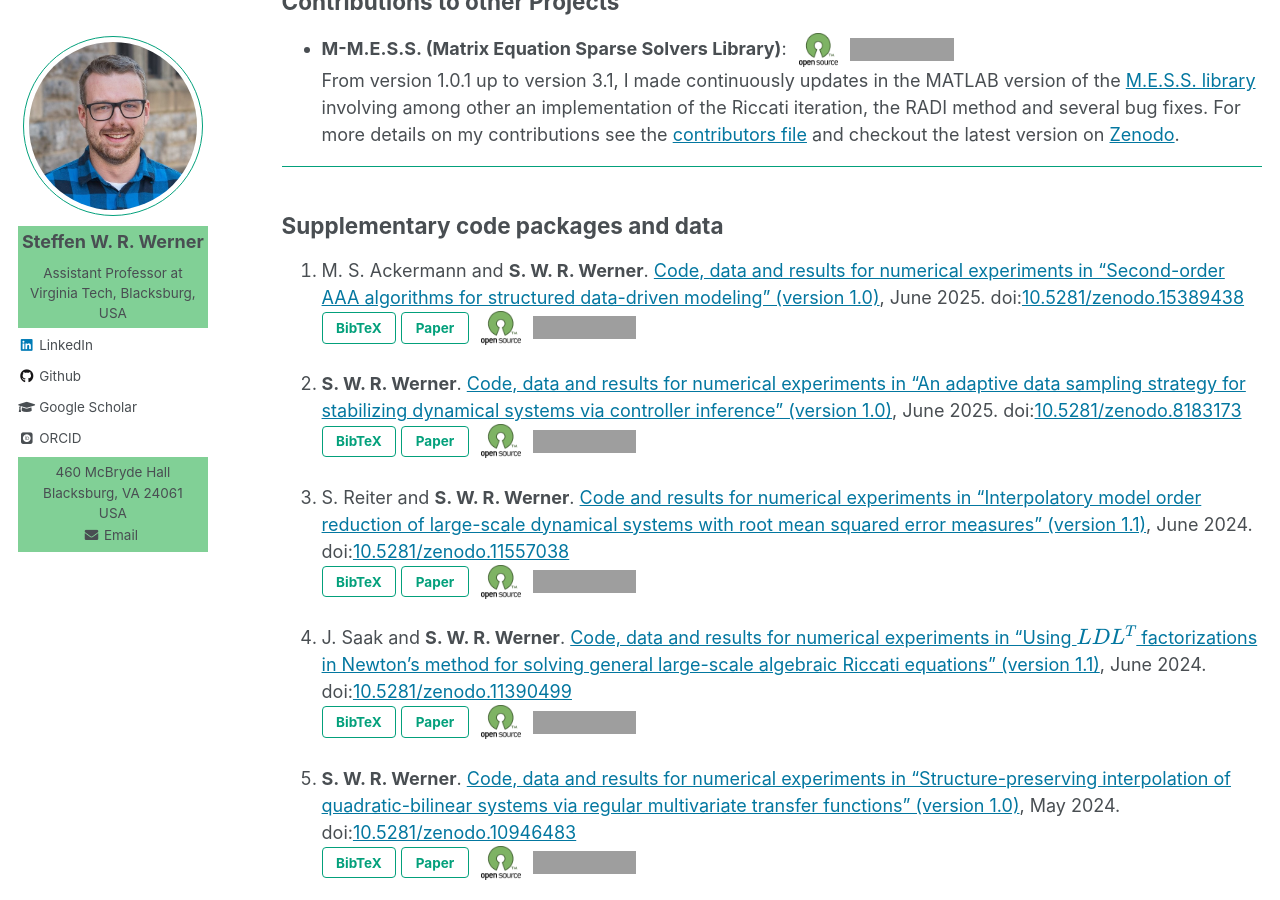
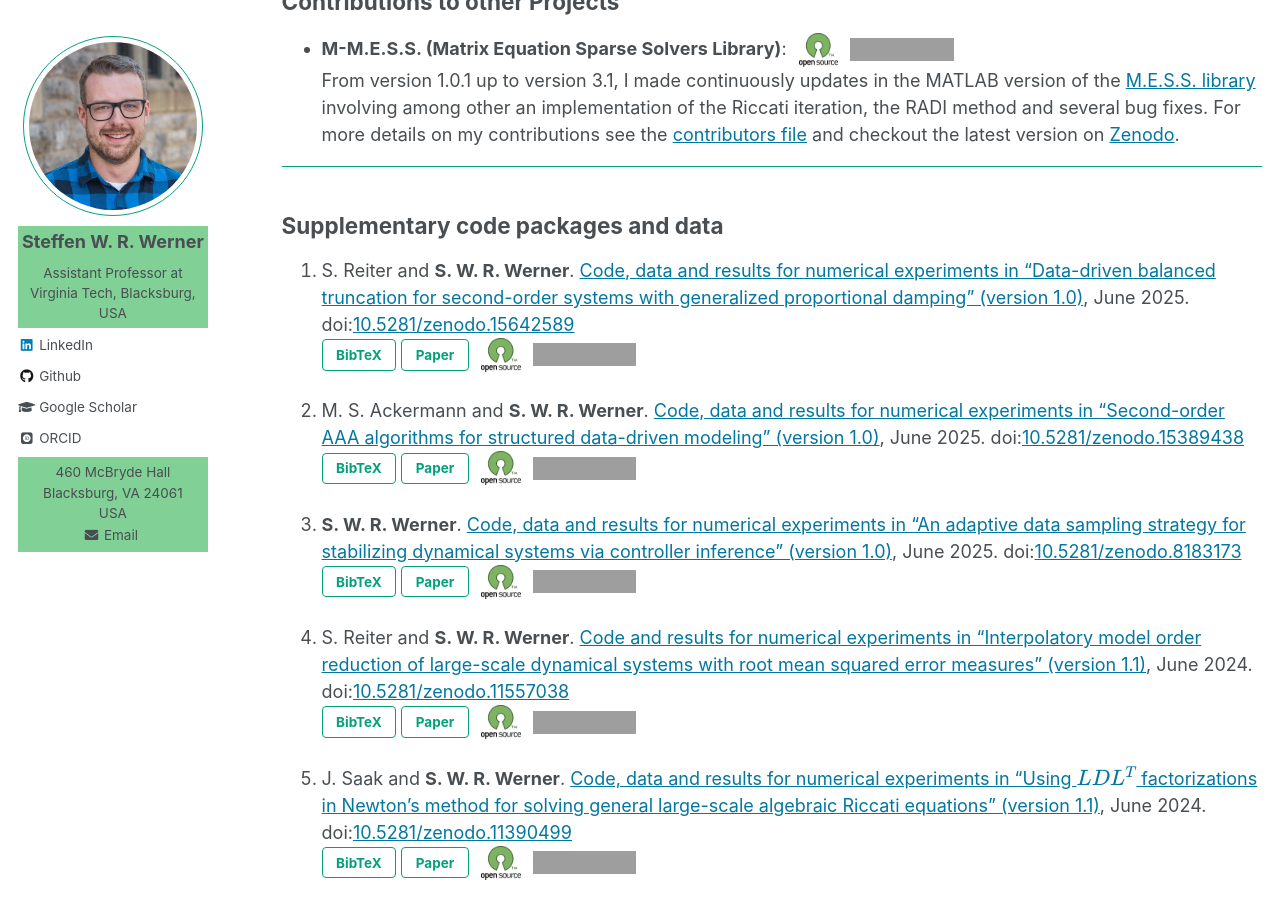
Before and after one commit to ninsteve/ninsteve.github.io, a Jekyll site: the page built from _pages/software.md, in a window 1280 px wide and 900 px high, scrolled down 1022 px. Built offline with Jekyll 4.4.1, drawn with Linux system fonts in a browser that asks for light colours; nearby versions of some CDN libraries; some web fonts are replaced; formulas are drawn with MathJax 3; grey boxes are pictures that could not be loaded.

Commit message:
Added new paper.

```diff
--- a/_pages/software.md
+++ b/_pages/software.md
@@ -115,6 +115,23 @@ author_profile: true
 ---
 
 ## <a name="codepackages"></a>Supplementary code packages and data ##
+
+1.  S. Reiter and <strong>S. W. R. Werner</strong>. <a target="blank_"
+    href="https://doi.org/10.5281/zenodo.15642589">Code, data and results for
+    numerical experiments in &ldquo;Data-driven balanced truncation for
+    second-order systems with generalized proportional damping&rdquo;
+    (version 1.0)</a>,
+    June 2025. doi:<a target="blank_" href="https://doi.org/10.5281/zenodo.15642589">10.5281/zenodo.15642589</a><br />
+    <button id="supReiW25-pop" class="btn btn--inverse">BibTeX</button>
+    <a target="blank_" href="https://doi.org/10.48550/arXiv.2506.10118"><button
+    class="btn btn--inverse">Paper</button></a>
+    <a target ="_blank"
+    href="https://en.wikipedia.org/wiki/Open-source_software">
+    <img src="../images/open_source_symbol.png" alt="Open Source Software"
+    class="opensource"></a>
+    <a href="https://opensource.org/licenses/BSD-2-Clause">
+    <img src="https://img.shields.io/badge/License-BSD%202--Clause-orange.svg"
+    alt="License: BSD 2-Clause" class="badge"></a>
 
 1.  M. S. Ackermann and <strong>S. W. R. Werner</strong>. <a target="blank_"
     href="https://doi.org/10.5281/zenodo.15389438">Code, data and results for
```
Also changed, not shown: _pages/publications.md (+13 -1 lines).
